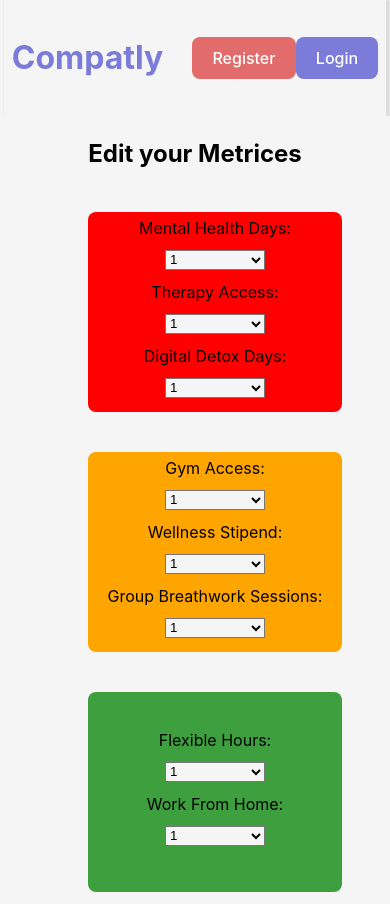
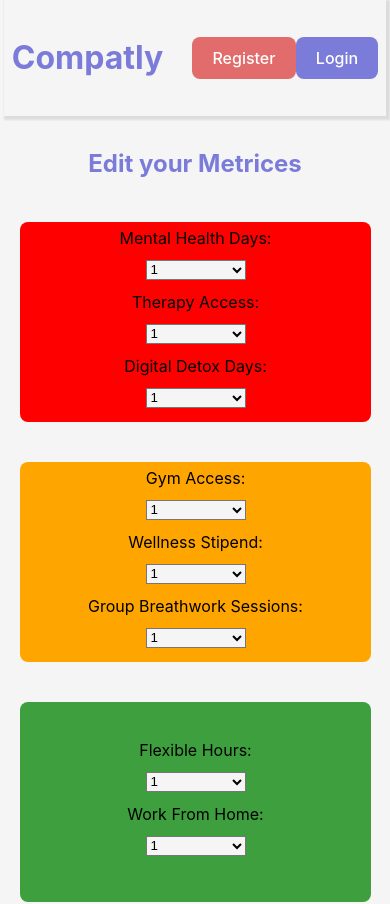
Before and after one commit to DebugBhandari/Compatly, a React (Vite) app in the folder wellbeingComp-client/: page /editMetricsForm in a window 390 px wide. Shown: the top 904 px of the page. Built offline with nearby package versions, Linux system fonts and the light colour scheme.

Commit message:
flex edits

```diff
--- a/wellbeingComp-client/src/Component/EditMetrics.jsx
+++ b/wellbeingComp-client/src/Component/EditMetrics.jsx
@@ -5,6 +5,7 @@
 import useZuStore from "../zuStore";
 
 const EditMetrics = () => {
+    const isCompany = useZuStore((state) => state.activeUser.isCompany) == 1 ? 1 : 0;
 const activeUserMetrics = useZuStore((state) => state.activeUserMetrics);
   const [mentalHealthDays, setMentalHealthDays] = useState(activeUserMetrics.mentalHealthDays);
   const [therapyAccess, setTherapyAccess] = useState(activeUserMetrics.therapyAccess);
@@ -97,7 +98,7 @@
 
   return (
     <div className="metrics_component">
-      <h2>Edit your Metrices</h2>
+      <h2 className={isCompany?"redHeader":"blueHeader"}>Edit your Metrices</h2>
 
       <form onSubmit={handleSubmit} className="metrics_comp_form">
       <div className="metricsDiv">
--- a/wellbeingComp-client/src/Styles/MetricsForm.css
+++ b/wellbeingComp-client/src/Styles/MetricsForm.css
@@ -2,14 +2,14 @@
   display: flex;
   justify-content: center;
   align-items: center;
-  flex-wrap: wrap;
+
   flex-direction: column;
-  padding: 0;
   background-color: #f5f5f5;
   width: 100%;
   min-height: 600px;
   box-shadow: inset 0px -11px 8px -10px rgba(0, 0, 0, 0.1);
   color: black;
+  margin-top: 10px;
 }
 .metrics_comp_form {
   margin-bottom: 100px;
@@ -21,7 +21,6 @@
   align-items: center;
   margin-bottom: 20px;
   flex-wrap: wrap;
-  width: 100%;
 }
 
 .metrics_input {
@@ -45,6 +44,12 @@
   color: black;
   border-radius: 8px;
 }
+.redHeader {
+  color: rgb(226, 108, 108);
+}
+.blueHeader {
+  color: rgb(123, 123, 217);
+}
 
 .mentalWBDiv {
   background-color: red;
@@ -65,12 +70,12 @@
 @media screen and (max-width: 768px) {
   .metricsDiv {
     flex-direction: column;
-    width: 100%;
+    width: 100dvw;
   }
   .metrics_input {
     margin: 10px;
   }
   .metricsSubDiv {
-    width: 100%;
+    width: 90%;
   }
 }
```
Also changed, not shown: 5 other files (tests, documents, lock files or other folders).
